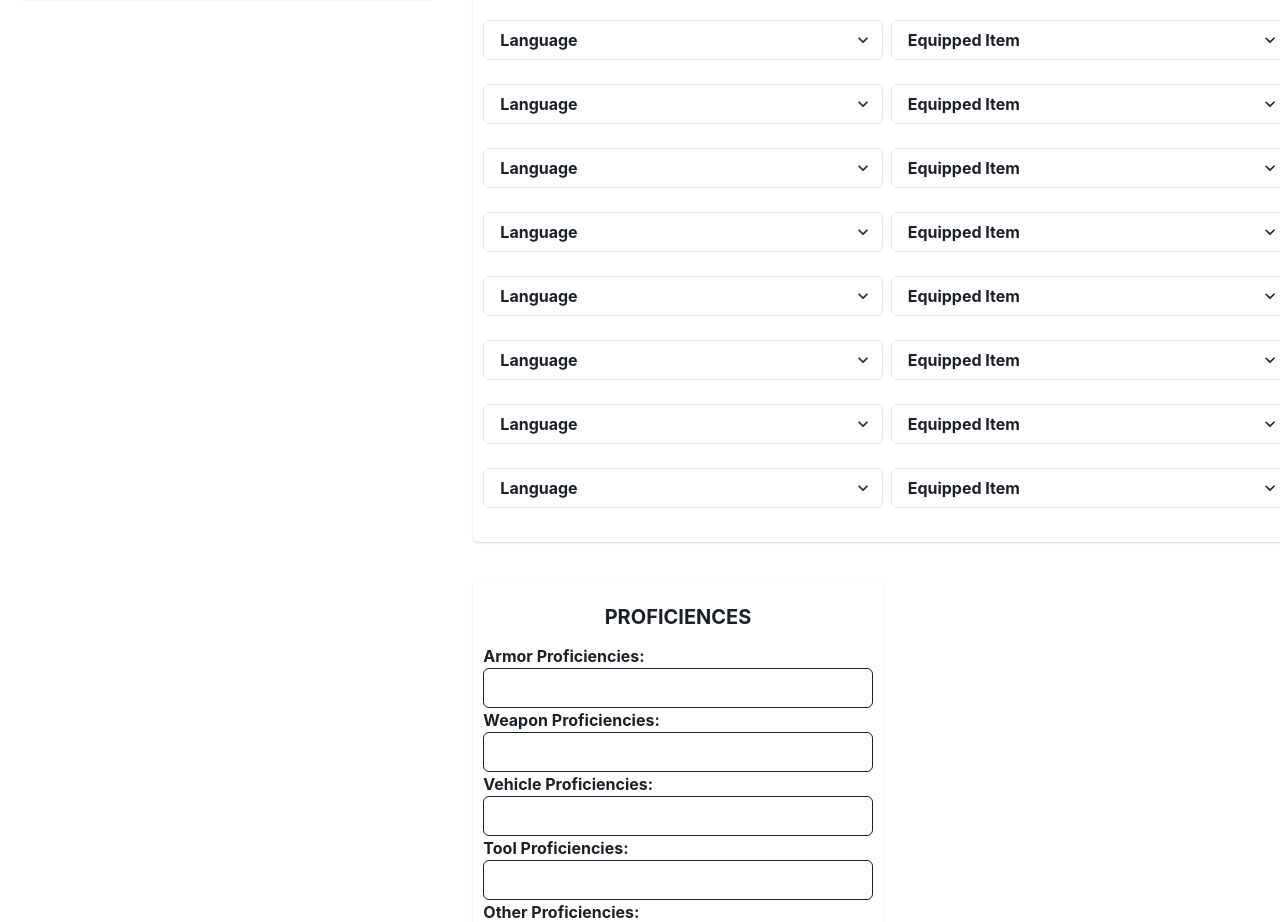
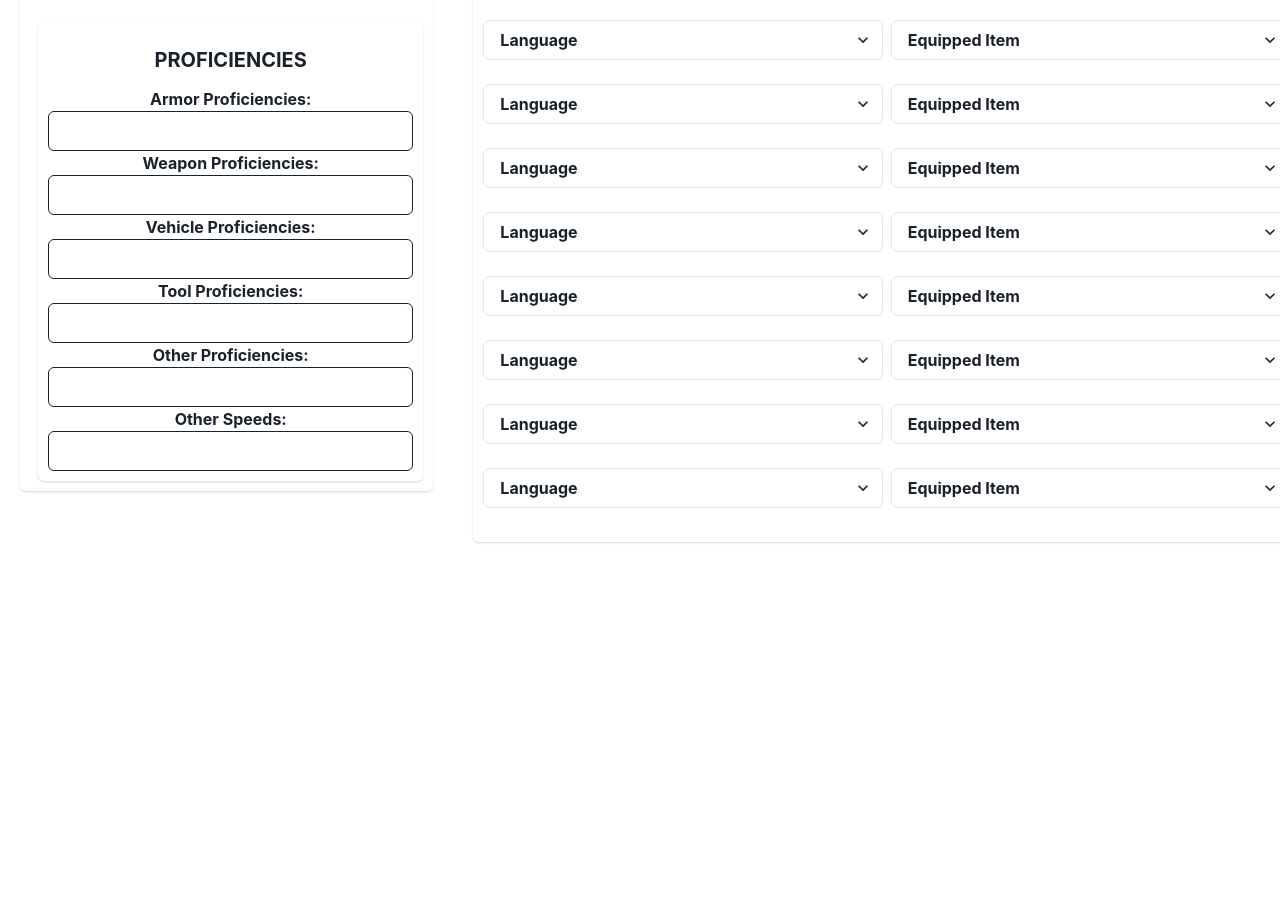
Before and after one commit to Napiorski/rpg-player-app, a Next.js app: page /character in a window 1280 px wide. Shown: the part 1979-2901 px from the top of the page. After the commit the page ends 2541 px from the top, so only its background shows below. Built offline with nearby package versions, Linux system fonts and the light colour scheme.

Commit message:
Moved proficiencies to the left most grid.

```diff
--- a/pages/character/index.tsx
+++ b/pages/character/index.tsx
@@ -170,7 +170,8 @@ export default function Home() {
                   <Grid
                     templateAreas={`
                   "stat next"
-                  "footer footer"`}
+                  "perception perception"
+                  "proficiency proficiency"`}
                     gridTemplateColumns={"70px 1fr"}
                     gap="1"
                     fontWeight="bold"
@@ -266,8 +267,7 @@ export default function Home() {
                         <CheckboxGroupCard label="Survival" subLabel={"Wis"} />
                       </Card>
                     </GridItem>
-
-                    <GridItem pl="2" area={"footer"}>
+                    <GridItem pl="2" area={"perception"}>
                       <InputLabelCard
                         registerId="perception"
                         register={register}
@@ -275,6 +275,31 @@ export default function Home() {
                         label="PASSIVE WISDOM (PERCEPTION)"
                         errors={errors}
                       />
+                    </GridItem>
+                    <GridItem pl="2" area={"proficiency"}>
+                      <Card mt={"30px"} p={"10px"}>
+                        <Heading
+                          as="h4"
+                          mt={"15px"}
+                          mb={"15px"}
+                          size={"md"}
+                          textAlign={"center"}
+                        >
+                          PROFICIENCIES
+                        </Heading>
+                        <Text fontWeight="bold">Armor Proficiencies:</Text>
+                        <Input></Input>
+                        <Text fontWeight="bold">Weapon Proficiencies:</Text>
+                        <Input></Input>
+                        <Text fontWeight="bold">Vehicle Proficiencies:</Text>
+                        <Input></Input>
+                        <Text fontWeight="bold">Tool Proficiencies:</Text>
+                        <Input></Input>
+                        <Text fontWeight="bold">Other Proficiencies:</Text>
+                        <Input></Input>
+                        <Text fontWeight="bold">Other Speeds:</Text>
+                        <Input></Input>
+                      </Card>
                     </GridItem>
                   </Grid>
                 </CharacterCard>
@@ -742,31 +767,6 @@ export default function Home() {
                       </Grid>
                     </Card>
                   </GridItem>
-                  <GridItem>
-                    <Card mt={"30px"} p={"10px"}>
-                      <Heading
-                        as="h4"
-                        mt={"15px"}
-                        mb={"15px"}
-                        size={"md"}
-                        textAlign={"center"}
-                      >
-                        PROFICIENCES
-                      </Heading>
-                      <Text fontWeight="bold">Armor Proficiencies:</Text>
-                      <Input></Input>
-                      <Text fontWeight="bold">Weapon Proficiencies:</Text>
-                      <Input></Input>
-                      <Text fontWeight="bold">Vehicle Proficiencies:</Text>
-                      <Input></Input>
-                      <Text fontWeight="bold">Tool Proficiencies:</Text>
-                      <Input></Input>
-                      <Text fontWeight="bold">Other Proficiencies:</Text>
-                      <Input></Input>
-                      <Text fontWeight="bold">Other Speeds:</Text>
-                      <Input></Input>
-                    </Card>
-                  </GridItem>
                 </Grid>
               </GridItem>
             </Grid>
```
